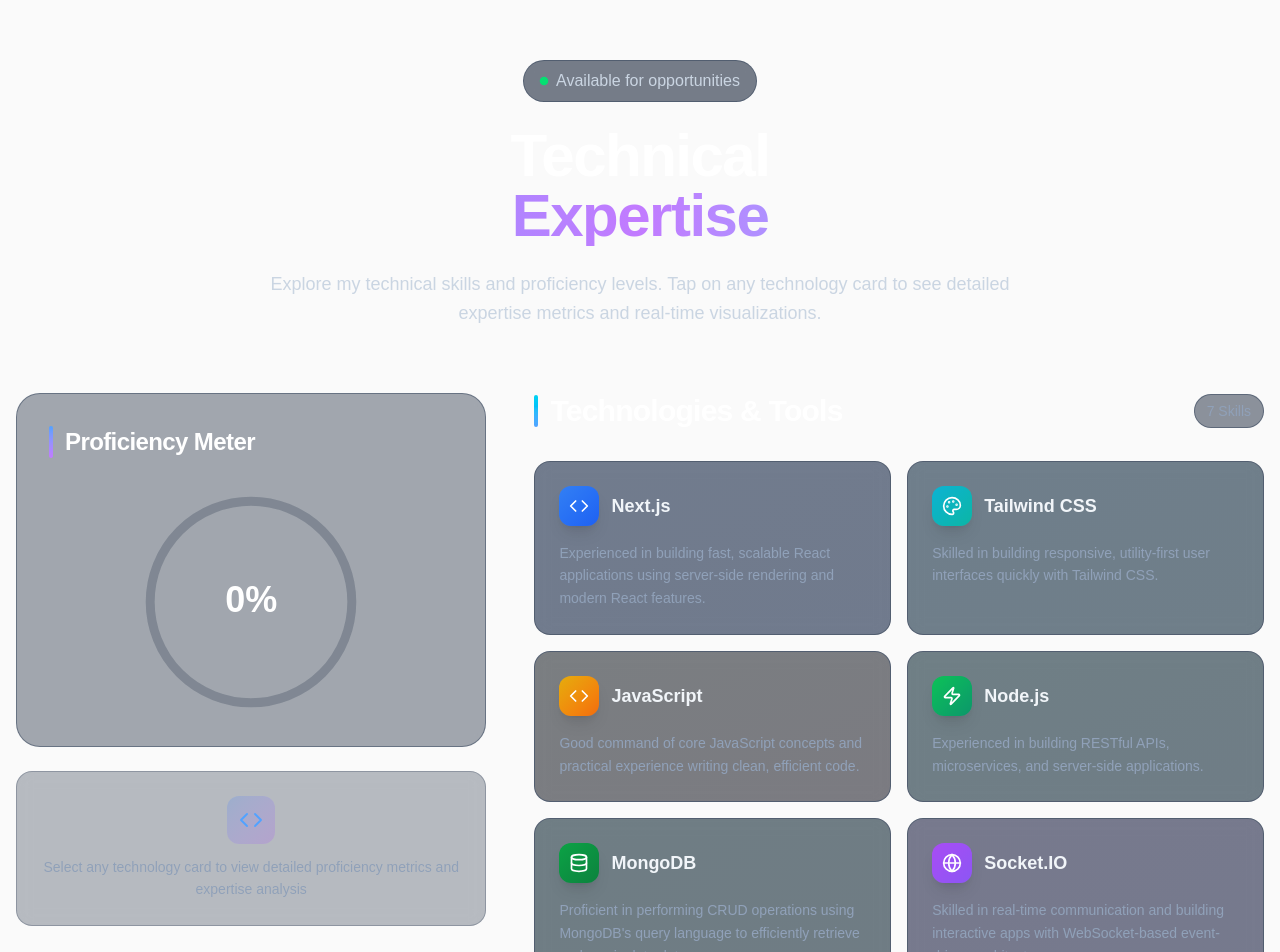
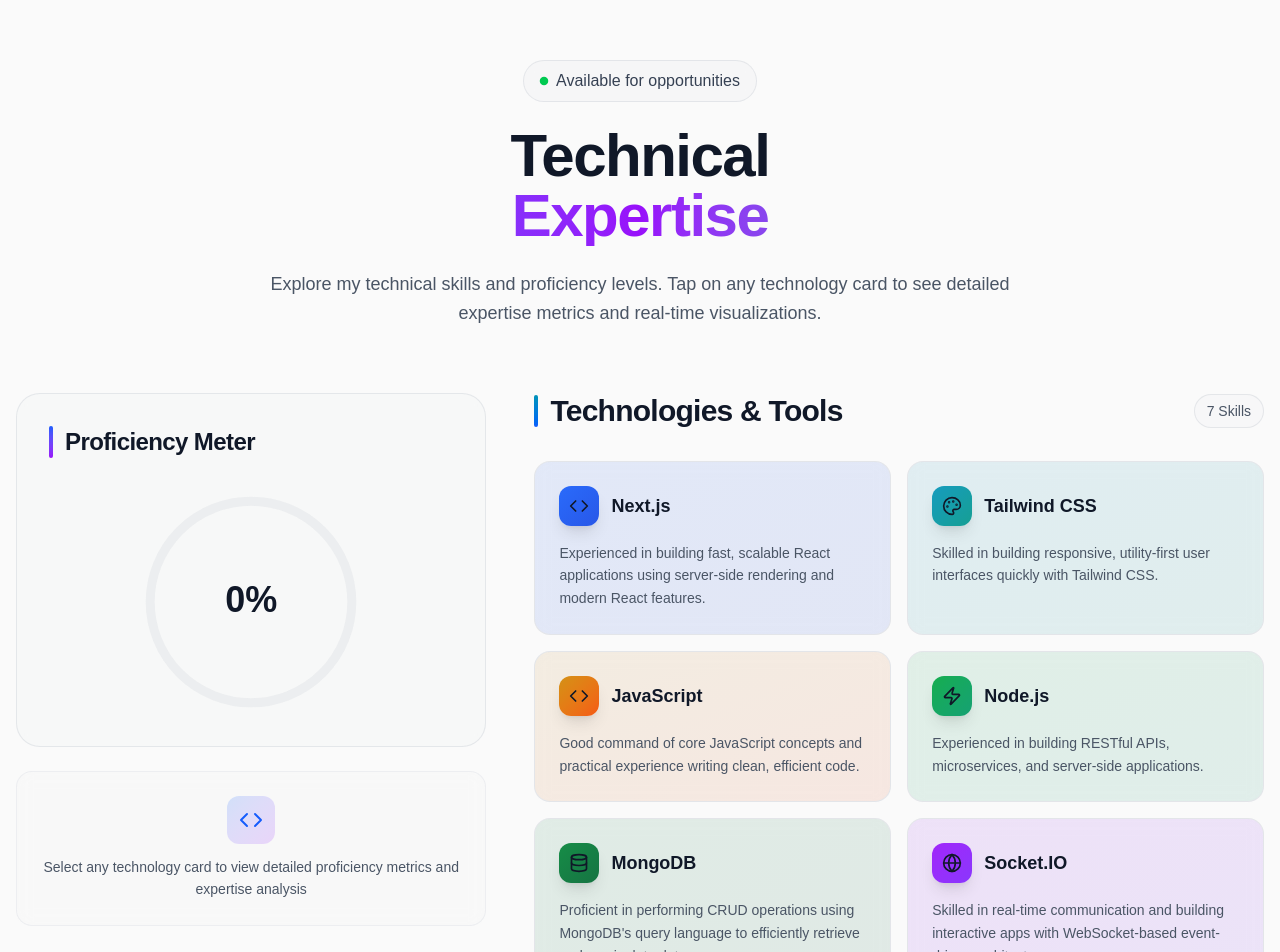
Before and after one commit to yogu-code/yogu-portfolio, a Next.js app: page / in a window 1280 px wide. Shown: the part 1620-2572 px from the top of the page. Built offline with nearby package versions, Linux system fonts and the light colour scheme.

Commit message:
feat: add .env.local for chatbot backend configuration; update .gitignore to include env files; enhance AboutMe and SkillShowcase components with improved styles and accessibility; implement smooth scroll to top in ThankYou component; update AuroraBackground gradient colors

```diff
--- a/src/components/SkillShowCaseComponenet.jsx
+++ b/src/components/SkillShowCaseComponenet.jsx
@@ -11,7 +11,7 @@
     level: 88,
     description:
       "Experienced in building fast, scalable React applications using server-side rendering and modern React features.",
-    color: "from-blue-500/90 to-blue-600/90",
+    color: "from-blue-600/90 to-blue-700/90 dark:from-blue-400/90 dark:to-blue-500/90",
   },
   {
     id: "Tailwind CSS",
@@ -20,7 +20,7 @@
     level: 78,
     description:
       "Skilled in building responsive, utility-first user interfaces quickly with Tailwind CSS.",
-    color: "from-cyan-500/90 to-teal-500/90",
+    color: "from-cyan-600/90 to-teal-600/90 dark:from-cyan-400/90 dark:to-teal-400/90",
   },
   {
     id: "JavaScript",
@@ -29,7 +29,7 @@
     level: 73,
     description:
       "Good command of core JavaScript concepts and practical experience writing clean, efficient code.",
-    color: "from-yellow-500/90 to-orange-500/90",
+    color: "from-yellow-600/90 to-orange-600/90 dark:from-yellow-400/90 dark:to-orange-400/90",
   },
   {
     id: "Node.js",
@@ -38,7 +38,7 @@
     level: 68,
     description:
       "Experienced in building RESTful APIs, microservices, and server-side applications.",
-    color: "from-green-500/90 to-emerald-600/90",
+    color: "from-green-600/90 to-emerald-600/90 dark:from-green-400/90 dark:to-emerald-400/90",
   },
   {
     id: "MongoDB",
@@ -47,7 +47,7 @@
     level: 73,
     description:
       "Proficient in performing CRUD operations using MongoDB's query language to efficiently retrieve and manipulate data.",
-    color: "from-green-600/90 to-green-700/90",
+    color: "from-green-700/90 to-green-800/90 dark:from-green-500/90 dark:to-green-600/90",
   },
   {
     id: "Socket.IO",
@@ -56,7 +56,7 @@
     level: 55,
     description:
       "Skilled in real-time communication and building interactive apps with WebSocket-based event-driven architecture.",
-    color: "from-purple-500/90 to-violet-500/90",
+    color: "from-purple-600/90 to-violet-600/90 dark:from-purple-400/90 dark:to-violet-400/90",
   },
   {
     id: "Express.js",
@@ -65,7 +65,7 @@
     level: 63,
     description:
       "Experienced in building robust backend APIs and middleware with Express.js to support scalable web applications.",
-    color: "from-slate-600/90 to-slate-700/90",
+    color: "from-slate-600/90 to-slate-700/90 dark:from-slate-500/90 dark:to-slate-600/90",
   },
 ];
 
@@ -91,12 +91,12 @@
       }}
       whileTap={{ scale: 0.98 }}
       onClick={onClick}
-      className={`group relative w-full overflow-hidden rounded-2xl bg-slate-800/60 backdrop-blur-sm border border-slate-700/50 p-4 sm:p-6 cursor-pointer transition-all duration-300 hover:bg-slate-800/80 hover:border-slate-600/60 hover:shadow-lg hover:shadow-slate-900/20 ${
-        isSelected ? 'ring-2 ring-blue-400/50 bg-slate-800/80 border-slate-600/60' : ''
+      className={`group relative w-full overflow-hidden rounded-2xl bg-gray-100/60 dark:bg-slate-800/60 backdrop-blur-sm border border-gray-300/50 dark:border-slate-700/50 p-4 sm:p-6 cursor-pointer transition-all duration-300 hover:bg-gray-200/80 dark:hover:bg-slate-800/80 hover:border-gray-400/60 dark:hover:border-slate-600/60 hover:shadow-lg hover:shadow-gray-500/20 dark:hover:shadow-slate-900/20 ${
+        isSelected ? 'ring-2 ring-blue-400/50 bg-gray-200/80 dark:bg-slate-800/80 border-gray-400/60 dark:border-slate-600/60' : ''
       }`}
     >
       {/* Background gradient overlay */}
-      <div className={`absolute inset-0 bg-gradient-to-br ${skill.color} opacity-5 group-hover:opacity-10 transition-opacity duration-300`} />
+      <div className={`absolute inset-0 bg-gradient-to-br ${skill.color} opacity-10 dark:opacity-5 group-hover:opacity-20 dark:group-hover:opacity-10 transition-opacity duration-300`} />
 
       {/* Content */}
       <div className="relative z-10">
@@ -107,15 +107,15 @@
               whileHover={{ rotate: 10, scale: 1.1 }}
               transition={{ duration: 0.2 }}
             >
-              <IconComponent className="w-5 h-5 text-white" />
+              <IconComponent className="w-5 h-5 text-gray-900 dark:text-white" />
             </motion.div>
-            <h3 className="text-base sm:text-lg font-semibold text-slate-100 group-hover:text-white transition-colors">
+            <h3 className="text-base sm:text-lg font-semibold text-gray-900 dark:text-slate-100 group-hover:text-gray-800 dark:group-hover:text-white transition-colors">
               {skill.name}
             </h3>
           </div>
           {/* Show percentage only on mobile */}
           <motion.div
-            className="lg:hidden text-xs sm:text-sm font-medium text-slate-400 bg-slate-700/50 px-2 py-0.5 sm:px-2.5 sm:py-1 rounded-full"
+            className="lg:hidden text-xs sm:text-sm font-medium text-gray-600 dark:text-slate-400 bg-gray-200/50 dark:bg-slate-700/50 px-2 py-0.5 sm:px-2.5 sm:py-1 rounded-full"
             whileHover={{ scale: 1.1 }}
             transition={{ duration: 0.2 }}
           >
@@ -123,12 +123,12 @@
           </motion.div>
         </div>
 
-        <p className="text-slate-400 text-xs sm:text-sm leading-relaxed line-clamp-3 group-hover:text-slate-300 transition-colors">
+        <p className="text-gray-600 dark:text-slate-400 text-xs sm:text-sm leading-relaxed line-clamp-3 group-hover:text-gray-700 dark:group-hover:text-slate-300 transition-colors">
           {skill.description}
         </p>
 
         {/* Progress bar - Show only on mobile */}
-        <div className="lg:hidden mt-3 sm:mt-4 w-full bg-slate-700/50 rounded-full h-1 sm:h-1.5 overflow-hidden">
+        <div className="lg:hidden mt-3 sm:mt-4 w-full bg-gray-300/50 dark:bg-slate-700/50 rounded-full h-1 sm:h-1.5 overflow-hidden">
           <motion.div
             className={`h-full bg-gradient-to-r ${skill.color}`}
             initial={{ width: "0%" }}
@@ -143,7 +143,7 @@
       </div>
 
       {/* Hover effect overlay */}
-      <div className="absolute inset-0 bg-gradient-to-r from-transparent via-white/5 to-transparent -translate-x-full group-hover:translate-x-full transition-transform duration-700" />
+      <div className="absolute inset-0 bg-gradient-to-r from-transparent via-gray-100/10 dark:via-white/5 to-transparent -translate-x-full group-hover:translate-x-full transition-transform duration-700" />
     </motion.div>
   );
 };
@@ -171,9 +171,9 @@
             cy="100"
             r="90"
             fill="none"
-            stroke="rgb(51 65 85)"
+            stroke="rgb(209 213 219)"
             strokeWidth="8"
-            className="opacity-30"
+            className="opacity-30 dark:opacity-50"
           />
           {/* Progress circle */}
           <motion.circle
@@ -206,7 +206,7 @@
         {/* Center content */}
         <div className="absolute inset-0 flex flex-col items-center justify-center">
           <motion.div
-            className="text-3xl sm:text-4xl font-bold text-white mb-1"
+            className="text-3xl sm:text-4xl font-bold text-gray-900 dark:text-white mb-1"
             initial={{ opacity: 0, scale: 0 }}
             animate={{ opacity: 1, scale: 1 }}
             transition={{
@@ -221,7 +221,7 @@
           </motion.div>
           {skillName && (
             <motion.div
-              className="text-slate-300 text-sm sm:text-lg font-medium text-center px-4"
+              className="text-gray-600 dark:text-slate-300 text-sm sm:text-lg font-medium text-center px-4"
               initial={{ opacity: 0, y: 10 }}
               animate={{ opacity: 1, y: 0 }}
               transition={{ duration: 0.4, delay: 1.4 }}
@@ -241,7 +241,7 @@
           animate={{ opacity: 1, y: 0 }}
           transition={{ duration: 0.5, delay: 1.6 }}
         >
-          <span className="text-slate-300 text-sm sm:text-lg font-medium bg-slate-800/50 px-3 py-1 sm:px-4 sm:py-2 rounded-full border border-slate-700/50">
+          <span className="text-gray-600 dark:text-slate-300 text-sm sm:text-lg font-medium bg-gray-100/50 dark:bg-slate-800/50 px-3 py-1 sm:px-4 sm:py-2 rounded-full border border-gray-300/50 dark:border-slate-700/50">
             {level >= 80 ? 'Expert' : level >= 60 ? 'Advanced' : level >= 40 ? 'Intermediate' : 'Beginner'}
           </span>
         </motion.div>
@@ -275,28 +275,28 @@
           transition={{ duration: 0.8, ease: "easeOut" }}
         >
           <motion.div
-            className="inline-flex items-center space-x-2 bg-slate-800/60 backdrop-blur-sm border border-slate-700/50 rounded-full px-4 py-2 mb-6"
+            className="inline-flex items-center space-x-2 bg-gray-100/60 dark:bg-slate-800/60 backdrop-blur-sm border border-gray-300/50 dark:border-slate-700/50 rounded-full px-4 py-2 mb-6"
             initial={{ opacity: 0, scale: 0.8 }}
             animate={isHeaderInView ? { opacity: 1, scale: 1 } : { opacity: 0, scale: 0.8 }}
             transition={{ duration: 0.6, delay: 0.2 }}
           >
             <motion.div
-              className="w-2 h-2 bg-green-400 rounded-full"
+              className="w-2 h-2 bg-green-500 dark:bg-green-400 rounded-full"
               animate={{ scale: [1, 1.2, 1] }}
               transition={{ duration: 2, repeat: Infinity }}
             />
-            <span className="text-slate-300 text-sm sm:text-base font-medium">Available for opportunities</span>
+            <span className="text-gray-700 dark:text-slate-300 text-sm sm:text-base font-medium">Available for opportunities</span>
           </motion.div>
 
           <motion.h1
-            className="text-3xl sm:text-5xl lg:text-6xl font-bold text-white mb-4 sm:mb-6 tracking-tight"
+            className="text-3xl sm:text-5xl lg:text-6xl font-bold text-gray-900 dark:text-white mb-4 sm:mb-6 tracking-tight"
             initial={{ opacity: 0, y: 20 }}
             animate={isHeaderInView ? { opacity: 1, y: 0 } : { opacity: 0, y: 20 }}
             transition={{ duration: 0.8, delay: 0.4 }}
           >
             Technical
             <motion.span
-              className="block text-transparent bg-clip-text bg-gradient-to-r from-blue-400 via-purple-400 to-cyan-400"
+              className="block text-transparent bg-clip-text bg-gradient-to-r from-blue-600 via-purple-600 to-cyan-600 dark:from-blue-400 dark:via-purple-400 dark:to-cyan-400"
               initial={{ opacity: 0, x: -20 }}
               animate={isHeaderInView ? { opacity: 1, x: 0 } : { opacity: 0, x: -20 }}
               transition={{ duration: 0.8, delay: 0.6 }}
@@ -306,7 +306,7 @@
           </motion.h1>
 
           <motion.p
-            className="text-slate-300 text-base sm:text-lg max-w-3xl mx-auto leading-relaxed font-light"
+            className="text-gray-600 dark:text-slate-300 text-base sm:text-lg max-w-3xl mx-auto leading-relaxed font-light"
             initial={{ opacity: 0, y: 20 }}
             animate={isHeaderInView ? { opacity: 1, y: 0 } : { opacity: 0, y: 20 }}
             transition={{ duration: 0.8, delay: 0.8 }}
@@ -326,12 +326,12 @@
             transition={{ duration: 0.6 }}
           >
             <div className="flex items-center space-x-2 sm:space-x-3">
-              <div className="w-1 h-6 bg-gradient-to-b from-cyan-400 to-blue-400 rounded-full" />
-              <h2 className="text-lg sm:text-xl font-bold text-white tracking-tight">
+              <div className="w-1 h-6 bg-gradient-to-b from-cyan-600 to-blue-600 dark:from-cyan-400 dark:to-blue-400 rounded-full" />
+              <h2 className="text-lg sm:text-xl font-bold text-gray-900 dark:text-white tracking-tight">
                 Technologies & Tools
               </h2>
             </div>
-            <div className="text-slate-400 text-xs sm:text-sm bg-slate-800/50 px-2.5 py-1 rounded-full border border-slate-700/50">
+            <div className="text-gray-600 dark:text-slate-400 text-xs sm:text-sm bg-gray-100/50 dark:bg-slate-800/50 px-2.5 py-1 rounded-full border border-gray-300/50 dark:border-slate-700/50">
               {skills.length} Skills
             </div>
           </motion.div>
@@ -354,7 +354,7 @@
           {/* Skill Meter - Left Side (2 columns) */}
           <div className="lg:col-span-2 flex flex-col items-center lg:sticky lg:top-8">
             <motion.div
-              className="w-full bg-slate-800/40 backdrop-blur-sm border border-slate-700/50 rounded-3xl p-8 mb-6"
+              className="w-full bg-gray-100/40 dark:bg-slate-800/40 backdrop-blur-sm border border-gray-300/50 dark:border-slate-700/50 rounded-3xl p-8 mb-6"
               initial={{ opacity: 0, x: -50 }}
               whileInView={{ opacity: 1, x: 0 }}
               viewport={{ once: true }}
@@ -367,8 +367,8 @@
                 viewport={{ once: true }}
                 transition={{ duration: 0.6, delay: 0.4 }}
               >
-                <div className="w-1 h-8 bg-gradient-to-b from-blue-400 to-purple-400 rounded-full" />
-                <h2 className="text-2xl font-bold text-white tracking-tight">
+                <div className="w-1 h-8 bg-gradient-to-b from-blue-600 to-purple-600 dark:from-blue-400 dark:to-purple-400 rounded-full" />
+                <h2 className="text-2xl font-bold text-gray-900 dark:text-white tracking-tight">
                   Proficiency Meter
                 </h2>
               </motion.div>
@@ -381,7 +381,7 @@
 
             {!currentSkill && (
               <motion.div
-                className="w-full bg-slate-800/30 backdrop-blur-sm rounded-2xl border border-slate-700/30 p-6"
+                className="w-full bg-gray-100/30 dark:bg-slate-800/30 backdrop-blur-sm rounded-2xl border border-gray-300/30 dark:border-slate-700/30 p-6"
                 initial={{ opacity: 0, y: 20 }}
                 whileInView={{ opacity: 1, y: 0 }}
                 viewport={{ once: true }}
@@ -389,13 +389,13 @@
               >
                 <div className="text-center">
                   <motion.div
-                    className="w-12 h-12 bg-gradient-to-br from-blue-500/20 to-purple-500/20 rounded-xl flex items-center justify-center mx-auto mb-3"
+                    className="w-12 h-12 bg-gradient-to-br from-blue-500/20 to-purple-500/20 dark:from-blue-400/20 dark:to-purple-400/20 rounded-xl flex items-center justify-center mx-auto mb-3"
                     whileHover={{ rotate: 180, scale: 1.1 }}
                     transition={{ duration: 0.3 }}
                   >
-                    <Code className="w-6 h-6 text-blue-400" />
+                    <Code className="w-6 h-6 text-blue-600 dark:text-blue-400" />
                   </motion.div>
-                  <p className="text-slate-400 text-sm leading-relaxed">
+                  <p className="text-gray-600 dark:text-slate-400 text-sm leading-relaxed">
                     Select any technology card to view detailed proficiency metrics and expertise analysis
                   </p>
                 </div>
@@ -413,13 +413,13 @@
               transition={{ duration: 0.8 }}
             >
               <div className="flex items-center space-x-3">
-                <div className="w-1 h-8 bg-gradient-to-b from-cyan-400 to-blue-400 rounded-full" />
-                <h2 className="text-3xl font-bold text-white tracking-tight">
+                <div className="w-1 h-8 bg-gradient-to-b from-cyan-600 to-blue-600 dark:from-cyan-400 dark:to-blue-400 rounded-full" />
+                <h2 className="text-3xl font-bold text-gray-900 dark:text-white tracking-tight">
                   Technologies & Tools
                 </h2>
               </div>
               <motion.div
-                className="text-slate-400 text-sm bg-slate-800/50 px-3 py-1.5 rounded-full border border-slate-700/50"
+                className="text-gray-600 dark:text-slate-400 text-sm bg-gray-100/50 dark:bg-slate-800/50 px-3 py-1.5 rounded-full border border-gray-300/50 dark:border-slate-700/50"
                 whileHover={{ scale: 1.05 }}
                 transition={{ duration: 0.2 }}
               >
```
Also changed, not shown: src/components/AboutMe.jsx (+7 -7 lines), src/components/ThankYou.jsx (+14 -6 lines), src/components/ui/aurora-background.jsx (+6 -16 lines), 2 other files (tests, documents, lock files or other folders).
